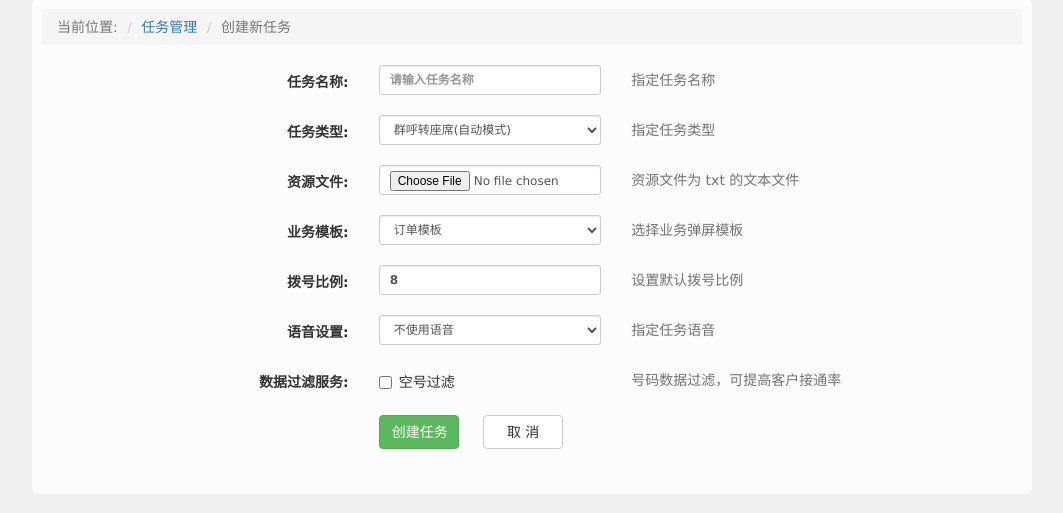
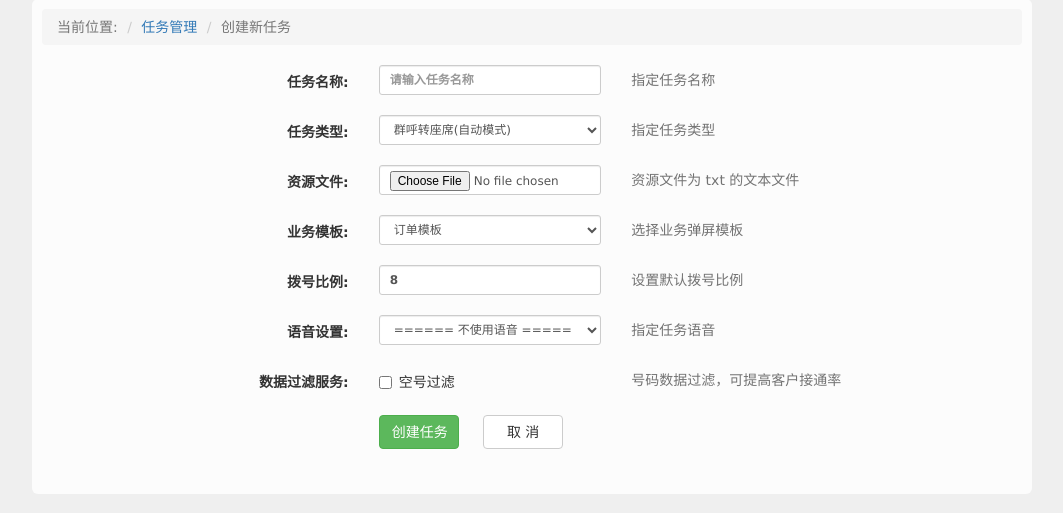
Before and after one commit to srsman/lemon, a PHP site: template www/lemon/app/views/task/create.phtml in a window 1280 px wide. Shown: the part 73-586 px from the top of the page, without its empty margins (108-1171 px from the left). Run offline with PHP 8.4, Linux system fonts and the light colour scheme; the template is opened without the code that fills it: most values are stand-ins (such as "Sample title", 1, 10 or a date in 2020); data that the repository does not hold is empty.

Commit message:
update html template file

```diff
--- a/www/lemon/app/views/task/create.phtml
+++ b/www/lemon/app/views/task/create.phtml
@@ -122,7 +122,7 @@
               <label class="control-label col-sm-4">语音设置: </label>
               <div class="col-sm-3">
                 <select class="form-control input-sm" name="sound1">
-                  <option value="0">不使用语音</option>
+                  <option class="text-danger" value="0">====== 不使用语音 =====</option>
                   <?php
                   if (is_array($sounds) && count($sounds) > 0) {
                     foreach ($sounds as $sound) {
@@ -175,7 +175,7 @@
               <label class="control-label col-sm-4">语音设置: </label>
               <div class="col-sm-3">
                 <select class="form-control input-sm" name="sound2">
-                  <option value="0">不使用语音</option>
+                  <option class="text-danger" value="0">====== 不使用语音 =====</option>
                   <?php
                   if (is_array($sounds) && count($sounds) > 0) {
                     foreach ($sounds as $sound) {
@@ -223,7 +223,7 @@
               <label class="control-label col-sm-4">语音设置: </label>
               <div class="col-sm-3">
                 <select class="form-control input-sm" name="sound4">
-                  <option value="0">不使用语音</option>
+                  <option class="text-danger" value="0">====== 不使用语音 =====</option>
                   <?php
                   if (is_array($sounds) && count($sounds) > 0) {
                     foreach ($sounds as $sound) {
--- a/www/lemon/app/views/task/edit.auto.phtml
+++ b/www/lemon/app/views/task/edit.auto.phtml
@@ -109,7 +109,7 @@
             <label class="control-label col-sm-4">语音设置: </label>
             <div class="col-sm-3">
               <select class="form-control input-sm" name="sound" required>
-              <option class="text-danger" value="0"<?php if($task['play'] == '0') {echo 'selected="selected"';}?>>=== 不使用语音 ===</option>
+              <option class="text-danger" value="0"<?php if($task['play'] == '0') {echo 'selected="selected"';}?>>====== 不使用语音 =====</option>
               <?php
                 if (is_array($sounds) && count($sounds) > 0) {
                   foreach ($sounds as $sound) {
--- a/www/lemon/app/views/task/edit.fixed.phtml
+++ b/www/lemon/app/views/task/edit.fixed.phtml
@@ -109,7 +109,7 @@
             <label class="control-label col-sm-4">语音设置: </label>
             <div class="col-sm-3">
               <select class="form-control input-sm" name="sound" required>
-              <option class="text-danger" value="0"<?php if($task['play'] == '0') {echo 'selected="selected"';}?>>=== 不使用语音 ===</option>
+              <option class="text-danger" value="0"<?php if($task['play'] == '0') {echo 'selected="selected"';}?>>====== 不使用语音 =====</option>
               <?php
                 if (is_array($sounds) && count($sounds) > 0) {
                   foreach ($sounds as $sound) {
```
